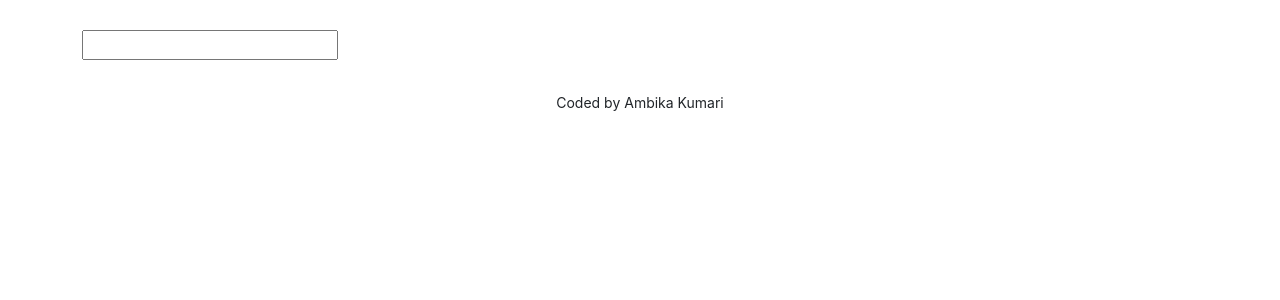
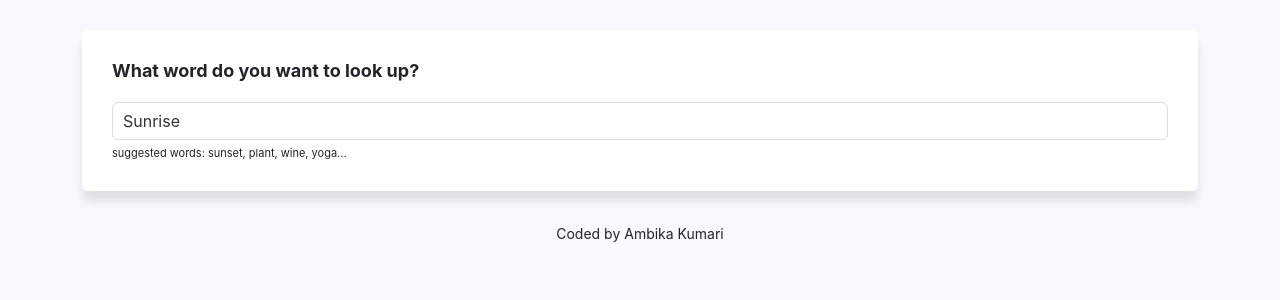
Before and after one commit to ambika2404/dictionary-project, a React (Create React App) app: page / in a window 1280 px wide. Shown: the top 300 px of the page. Built offline with nearby package versions, Linux system fonts and the light colour scheme; no server answers.

Commit message:
Styled the application by adding css to components

```diff
--- a/src/App.css
+++ b/src/App.css
@@ -1,3 +1,9 @@
+body {
+  background: #f9f8fe;
+}
+a {
+  color: #9670f4;
+}
 .App-footer {
   text-align: center;
   margin: 30px 0;
--- a/src/App.js
+++ b/src/App.js
@@ -1,12 +1,13 @@
 import "./App.css";
 import Dictionary from "./Dictionary";
-function App() {
+
+export default function App() {
   return (
     <div className="App">
       <div className="container">
         <header className="App-header"></header>
         <main>
-          <Dictionary />
+          <Dictionary defaultKeyword="Sunrise" />
         </main>
         <footer className="App-footer">
           <small>Coded by Ambika Kumari</small>
@@ -15,5 +16,3 @@
     </div>
   );
 }
-
-export default App;
--- a/src/Dictionary.css
+++ b/src/Dictionary.css
@@ -1,2 +1,24 @@
-.Dictionary {
+.Dictionary section {
+  background: white;
+  padding: 30px;
+  border-radius: 6px;
+  box-shadow: 0 10px 10px rgb(0 0 0 /10%);
+  margin: 20px 0;
 }
+
+.Dictionary input {
+  width: 100%;
+  padding: 6px 10px;
+  border: 1px solid #ddd;
+  border-radius: 6px;
+  color: #333;
+}
+.Dictionary .hint {
+  font-size: 11px;
+  margin-top: 5px;
+}
+.Dictionary h1 {
+  font-size: 18px;
+  font-weight: bold;
+  margin-bottom: 20px;
+}
--- a/src/Dictionary.js
+++ b/src/Dictionary.js
@@ -3,30 +3,52 @@
 import Results from "./Results";
 import axios from "axios";
 
-export default function Dictionary() {
-  let [keyword, setKeyword] = useState("");
+export default function Dictionary(props) {
+  let [keyword, setKeyword] = useState(props.defaultKeyword);
   let [results, setResults] = useState(null);
+  let [loaded, setLoaded] = useState(false);
 
   function handleResponse(response) {
     console.log(response.data[0]);
     setResults(response.data[0]);
   }
 
-  function search(event) {
-    event.preventDefault();
+  function search() {
     let apiUrl = `https://api.dictionaryapi.dev/api/v2/entries/en_US/${keyword}`;
     axios.get(apiUrl).then(handleResponse);
   }
-
+  function handleSubmit(event) {
+    event.preventDefault();
+    search();
+  }
   function handleKeywordChange(event) {
     setKeyword(event.target.value);
   }
+  function load() {
+    setLoaded(true);
+    search();
+  }
+  if (loaded) {
     return (
       <div className="Dictionary">
-      <form onSubmit={search}>
-        <input type="search" onChange={handleKeywordChange} />
+        <section>
+          <h1>What word do you want to look up?</h1>
+          <form onSubmit={handleSubmit}>
+            <input
+              type="search"
+              onChange={handleKeywordChange}
+              defaultValue={props.defaultKeyword}
+            />
           </form>
+          <div className="hint">
+            suggested words: sunset, plant, wine, yoga...
+          </div>
           <Results results={results} />
+        </section>
       </div>
     );
+  } else {
+    load();
+    return "Loading";
   }
+}
--- /dev/null
+++ b/src/Meaning.css
@@ -0,0 +1,11 @@
+.Meaning h3 {
+  font-size: 24px;
+  line-height: 1.5;
+  font-weight: bold;
+}
+
+.Meaning .example {
+  font-size: 13px;
+  opacity: 0.7;
+  font-style: italic;
+}
--- a/src/Meaning.js
+++ b/src/Meaning.js
@@ -1,5 +1,6 @@
 import React from "react";
 import Synonyms from "./Synonyms";
+import "./Meaning.css";
 
 export default function Meaning(props) {
   return (
@@ -8,13 +9,13 @@
       {props.meaning.definitions.map(function (definition, index) {
         return (
           <div key={index}>
-            <p>
-              <strong>Definitions:</strong> {definition.definition}
-              <br />
-              <strong>Example:</strong> <em> {definition.example}</em>
-              <br />
-              <Synonyms synonyms={definition.synonyms} />
-            </p>
+            <div className="definition">{definition.definition}</div>
+
+            <div className="example">
+              <em> {definition.example}</em>
+            </div>
+
+            <Synonyms synonyms={definition.synonyms} />
           </div>
         );
       })}
--- /dev/null
+++ b/src/Phonetic.css
@@ -0,0 +1,22 @@
+.Phonetic {
+  margin: 20px 0;
+}
+
+.Phonetic a {
+  border: 1px solid #ddd;
+  text-decoration: none;
+  padding: 10px 20px;
+  border-radius: 20px;
+  transition: all 150ms ease-in-out;
+  font-weight: bold;
+  font-size: 12px;
+  margin-right: 10px;
+}
+.Phonetic a:hover {
+  background: purple;
+  color: white;
+}
+.Phonetic .text {
+  opacity: 0.7;
+  font-weight: bold;
+}
--- a/src/Phonetic.js
+++ b/src/Phonetic.js
@@ -1,4 +1,5 @@
 import React from "react";
+import "./Phonetic.css";
 
 export default function Phonetic(props) {
   console.log(props.phonetic);
@@ -7,8 +8,7 @@
       <a href={props.phonetic.audio} target="_blank" rel="noreferrer">
         Listen
       </a>
-      <br />
-      {props.phonetic.text}
+      <span className="text">{props.phonetic.text}</span>
     </div>
   );
 }
--- /dev/null
+++ b/src/Results.css
@@ -0,0 +1,5 @@
+.Results h2 {
+  font-size: 36px;
+  font-weight: bold;
+  line-height: 1.5;
+}
--- a/src/Results.js
+++ b/src/Results.js
@@ -1,12 +1,14 @@
 import React from "react";
 import Meaning from "./Meaning";
 import Phonetic from "./Phonetic";
+import "./Results.css";
 
 export default function Results(props) {
   console.log(props.results);
   if (props.results) {
     return (
       <div className="Results">
+        <section>
           <h2>{props.results.word}</h2>
           {props.results.phonetics.map(function (phonetic, index) {
             return (
@@ -15,11 +17,12 @@
               </div>
             );
           })}{" "}
+        </section>
         {props.results.meanings.map(function (meaning, index) {
           return (
-            <div key={index}>
+            <section key={index}>
               <Meaning meaning={meaning} />
-            </div>
+            </section>
           );
         })}
       </div>
--- /dev/null
+++ b/src/Synonyms.css
@@ -0,0 +1,10 @@
+.Synonyms {
+  margin: 15px 0 0;
+  padding: 0;
+}
+
+.Synonyms li {
+  display: inline-block;
+  padding-right: 10px;
+  line-height: 1;
+}
--- a/src/Synonyms.js
+++ b/src/Synonyms.js
@@ -1,4 +1,5 @@
 import React from "react";
+import "./Synonyms.css";
 
 export default function Synonyms(props) {
   if (props.synonyms) {
```
Lines whose indentation alone changed are shown as unchanged.
